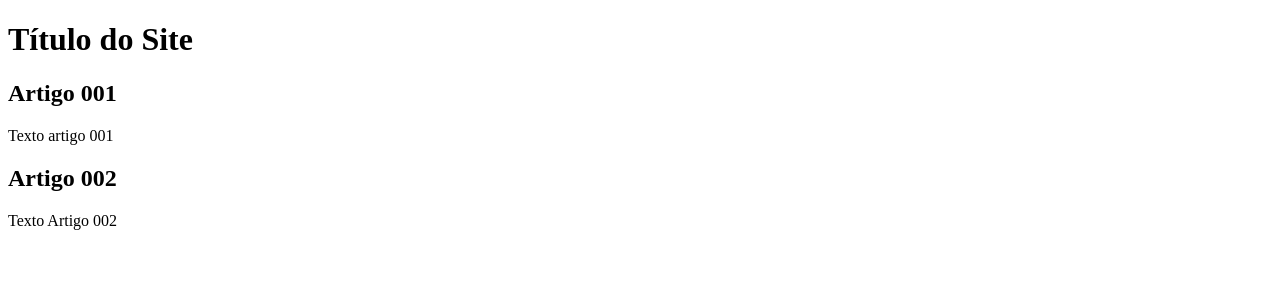
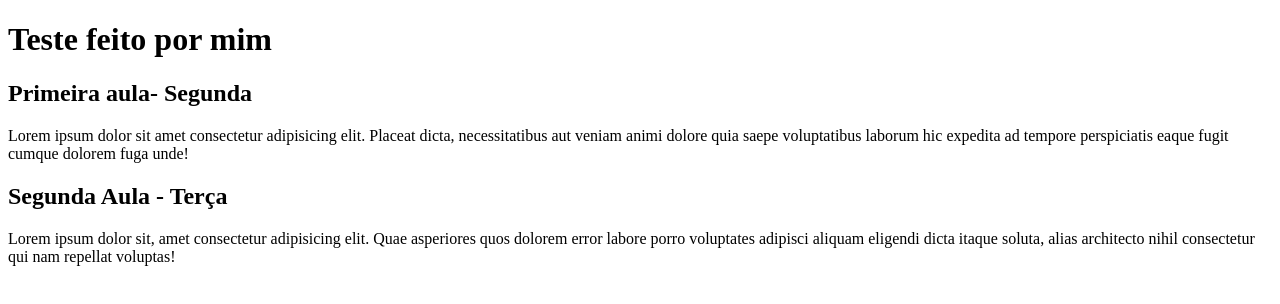
Before and after one commit to gabrielacsales/projeto-site, a plain HTML site: page index.html in a window 1280 px wide. Drawn offline with Linux system fonts and the light colour scheme.

Commit message:
Comecei a escrever o conteudo

```diff
--- a/index.html
+++ b/index.html
@@ -8,15 +8,15 @@
 <body>
     <Main>
         <header>
-            <h1>Título do Site</h1>
+            <h1>Teste feito por mim</h1>
         </header>
         <article>
-            <h2>Artigo 001</h2>
-            <p>Texto artigo 001</p>
+            <h2>Primeira aula- Segunda</h2>
+            <p>Lorem ipsum dolor sit amet consectetur adipisicing elit. Placeat dicta, necessitatibus aut veniam animi dolore quia saepe voluptatibus laborum hic expedita ad tempore perspiciatis eaque fugit cumque dolorem fuga unde!</p>
         </article>
         <article>
-            <h2>Artigo 002</h2>
-            <p>Texto Artigo 002</p>
+            <h2>Segunda Aula - Terça</h2>
+            <p>Lorem ipsum dolor sit, amet consectetur adipisicing elit. Quae asperiores quos dolorem error labore porro voluptates adipisci aliquam eligendi dicta itaque soluta, alias architecto nihil consectetur qui nam repellat voluptas!</p>
         </article>
     </Main>
 </body>
```
